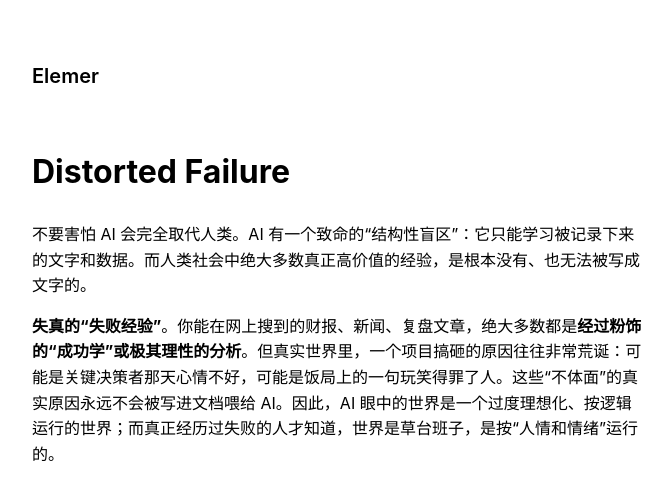
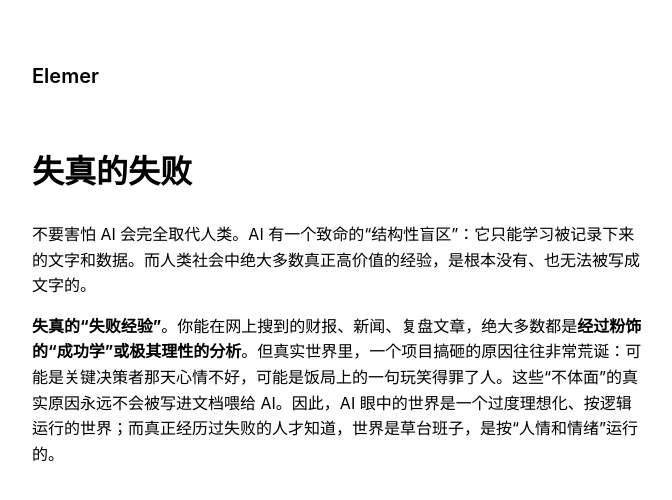
Before and after one commit to elemer1/elemer1.github.io, a Jekyll site: the page built from _markdown/失真的失败.md, in a window 1280 px wide. Shown: the top 500 px of the page, without its empty margins (303-975 px from the left). Built offline with Jekyll 4.4.1, drawn with Linux system fonts in a browser that asks for light colours.

Commit message:
Update 失真的失败.md

```diff
--- a/_markdown/失真的失败.md
+++ b/_markdown/失真的失败.md
@@ -1,5 +1,5 @@
 ---
-title: Distorted Failure
+title: "失真的失败"
 permalink: /distorted-failure/
 listed: true
 ---
```
